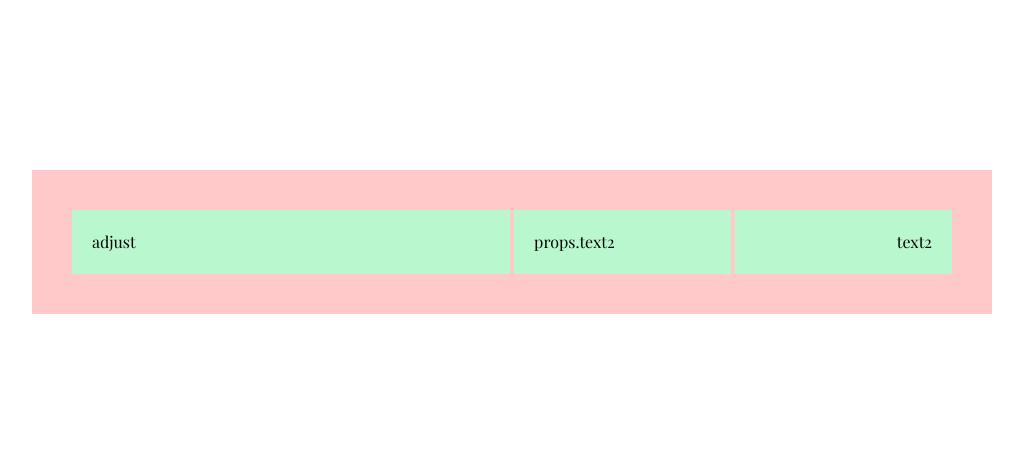
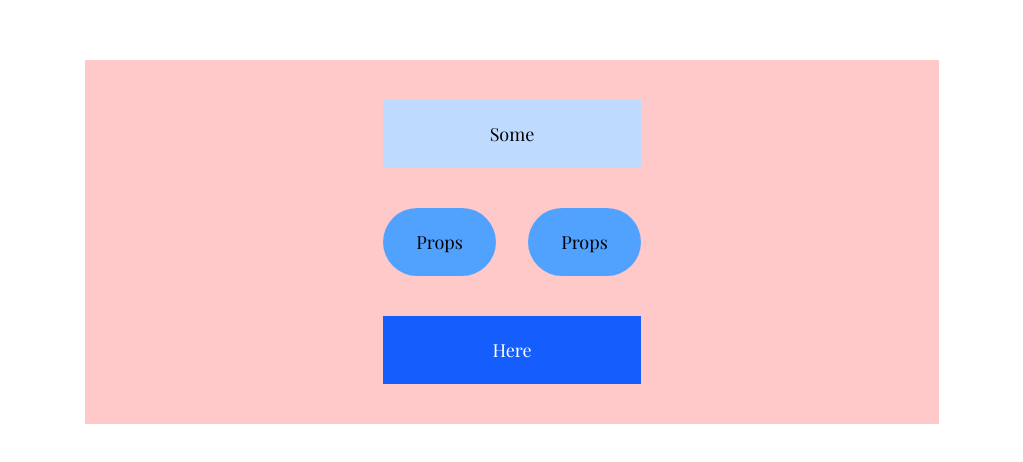
Before and after one commit to acm-ucr/vsa-website, a Next.js app: page / in a window 1280 px wide. Shown: the part 158-620 px from the top of the page, without its empty margins (128-1151 px from the left). Built offline with nearby package versions, Linux system fonts and the light colour scheme.

Commit message:
flex demo

```diff
--- a/src/app/page.tsx
+++ b/src/app/page.tsx
@@ -3,7 +3,7 @@ import Example from "@/components/Example";
 const Home = () => {
   return (
     <div className="flex h-screen w-screen items-center justify-center">
-      <Example text1="adjust" text2="text2" text3="these" />
+      <Example text1="Some" text2="Props" text3="Props" text4="Here" />
     </div>
   );
 };
--- a/src/components/Example.tsx
+++ b/src/components/Example.tsx
@@ -1,12 +1,24 @@
-const Example = (props: { text1: string; text2: string; text3: string }) => {
+const Example = (props: {
+  text1: string;
+  text2: string;
+  text3: string;
+  text4: string;
+}) => {
   return (
-    <div className="flex w-3/4 items-center gap-1 bg-red-200 p-10">
-      <div className="w-1/2 bg-green-200 p-5 text-left">{props.text1}</div>
-      <div className="flex w-1/2 flex-row gap-1">
-        <div className="w-full bg-green-200 p-5 text-left">props.text2</div>
-        <div className="w-full bg-green-200 p-5 text-right">{props.text2}</div>
+    <div className="font-meduim flex w-2/3 flex-col items-center justify-center gap-10 bg-red-200 p-10 text-lg">
+      <div className="w-1/3 bg-blue-200 p-5 text-center">{props.text1}</div>
+      <div className="flex w-1/3 flex-row gap-8">
+        <div className="w-1/2 rounded-full bg-blue-400 p-5 text-center text-lg">
+          {props.text2}
+        </div>
+        <div className="w-1/2 rounded-full bg-blue-400 p-5 text-center text-lg">
+          {props.text3}
+        </div>
       </div>
       {/* Hint: Add another box/div here similarly to line 4 */}
+      <div className="w-1/3 bg-blue-600 p-5 text-center text-lg text-white">
+        {props.text4}
+      </div>
     </div>
   );
 };
```
